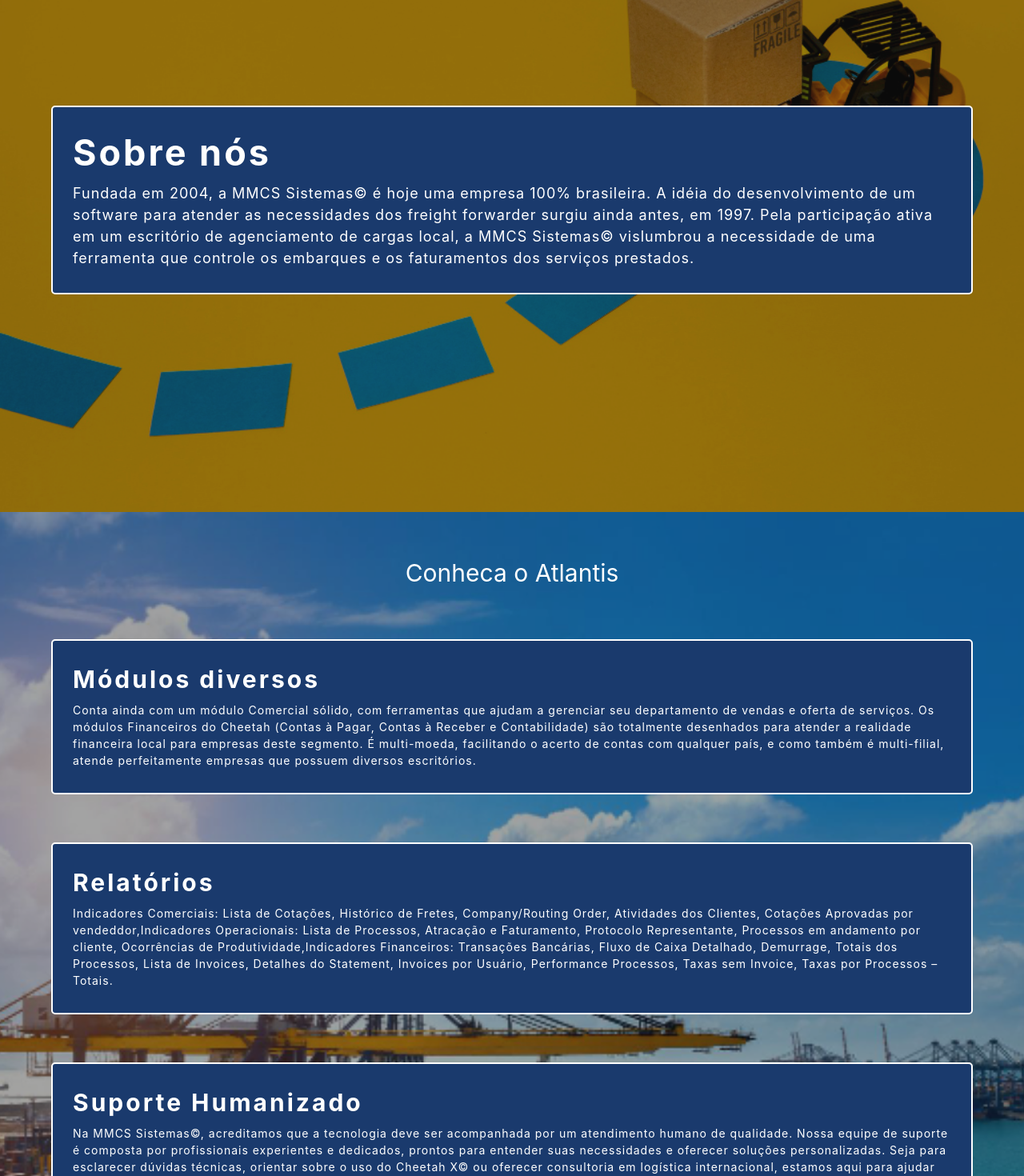
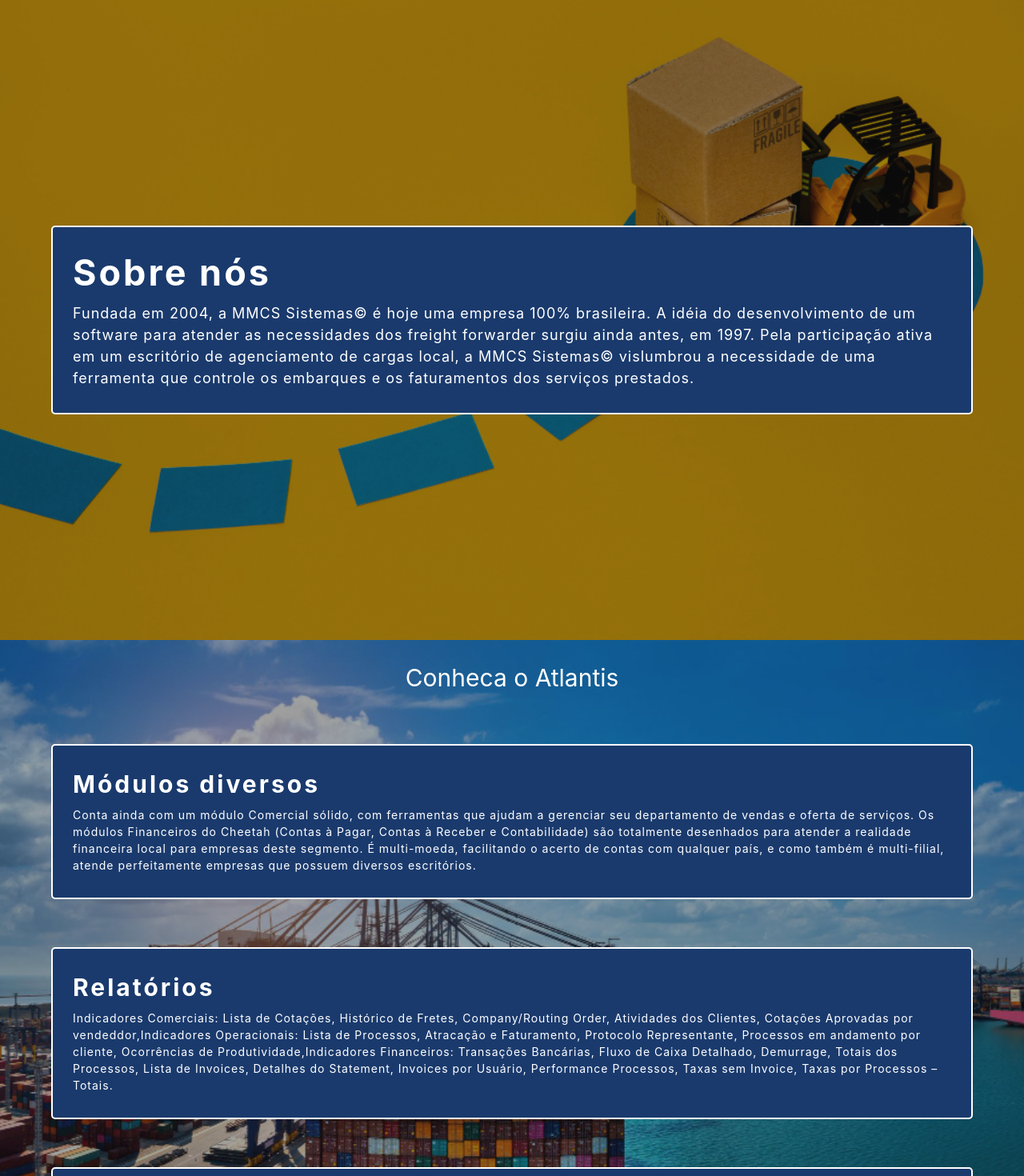
Before and after one commit to arturwatana/new-mm, a React (Vite) app: page / in a window 1280 px wide. Shown: the part 800-2270 px from the top of the page at 80% size. Built offline with nearby package versions, Linux system fonts and the light colour scheme.

Commit message:
fix: section height

```diff
--- a/src/App.css
+++ b/src/App.css
@@ -34,7 +34,8 @@
 
 .wrapper {
   width: 100%;
-  height: 90vh;
+  min-height: 100vh;
+  height: 100%;
   display: flex;
   justify-content: center;
   align-items: center;
@@ -43,7 +44,8 @@
 }
 .wrapper2 {
   width: 100%;
-  height: 210vh;
+  min-height: 100vh;
+  height: 100%;
   display: flex;
   justify-content: center;
   align-items: center;
@@ -52,7 +54,8 @@
 }
 .wrapper3 {
   width: 100%;
-  height: 150vh;
+  min-height: 100vh;
+  height: 100%;
   display: flex;
   justify-content: center;
   align-items: center;
--- a/src/App.tsx
+++ b/src/App.tsx
@@ -17,7 +17,7 @@
       }
     },
     render: {
-      y: -30,
+      y: 0,
       opacity: 1,
       transition: {
         duration: 1,
@@ -82,7 +82,7 @@
           <div className='wrapper2'>
             <div className='layer'></div>
             <Image src={ThirthImage} w={`100%`} h={`100%`} pos={`absolute`} objectFit={`cover`} maxW={`1920px`} />
-            <Flex flexDir={"column"} alignItems={"center"} h="90%" gap="60px" p={"0px 0"}>
+            <Flex flexDir={"column"} alignItems={"center"} h="90%" gap="60px" p={"25px 0"}>
               <motion.span variants={animations} custom={1} viewport={{ once: true }} whileInView={"render"} initial={{ y: 80, opacity: 0 }} style={{ color: "white", zIndex: 100, fontSize: "30px", }}>Conheca o Atlantis</motion.span>
               <motion.div variants={animations} custom={1} viewport={{ once: true }} whileInView={"render"} initial={{ y: 80, opacity: 0 }} style={{ width: "90%", zIndex: 100, gap: "10px", display: "flex", flexDirection: "column", border: "2px solid white", color: "white", backgroundColor: '#1A3A6D', borderRadius: "5px", padding: "30px 25px" }} >
                 <Heading letterSpacing={"3px"} fontSize={"30px"}>
```
